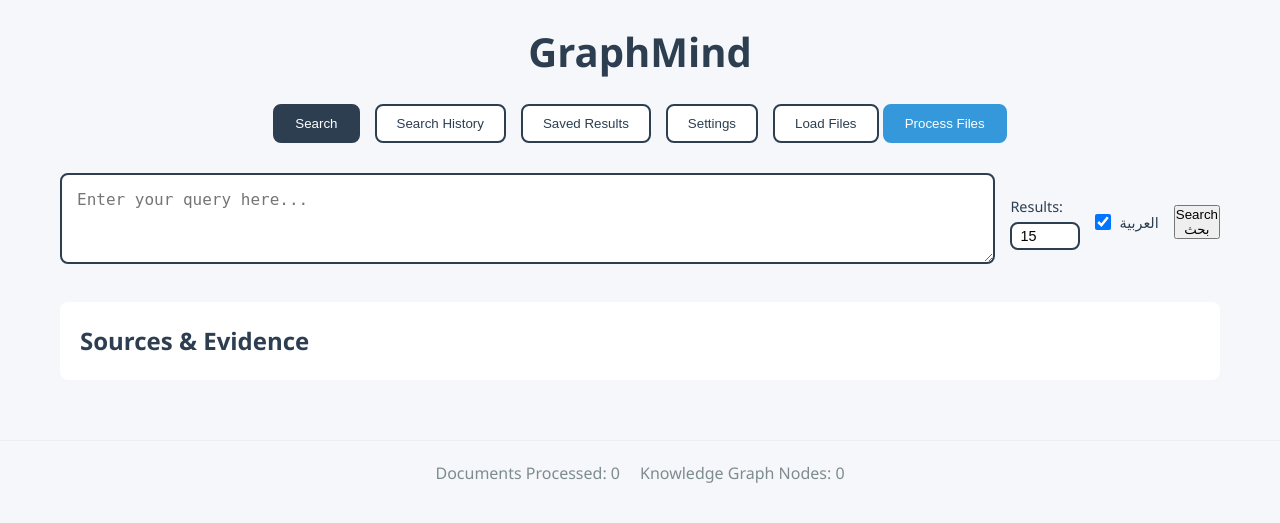
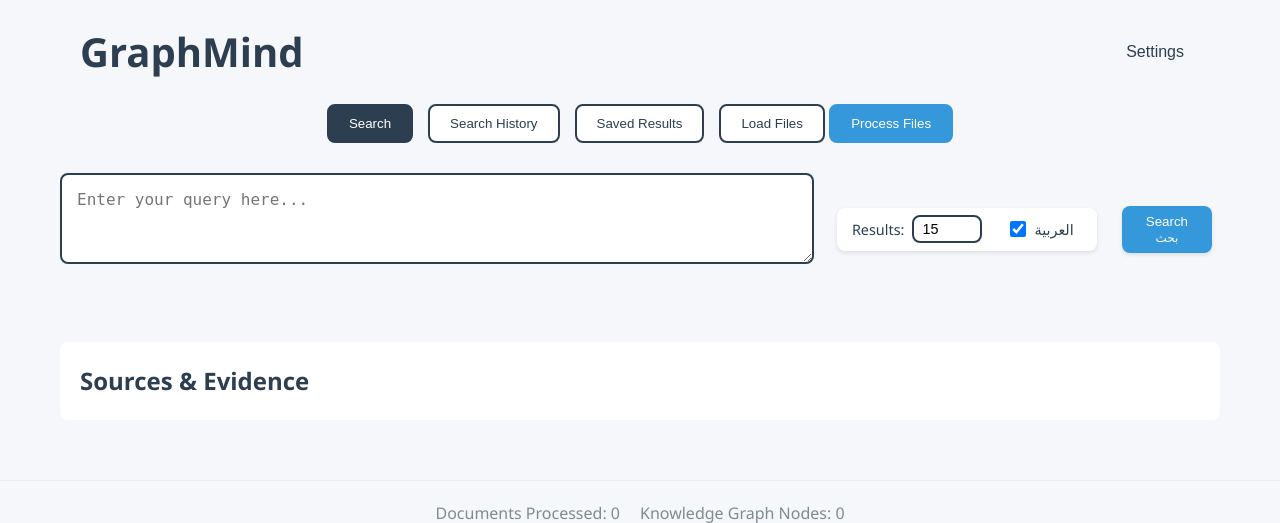
Before and after one commit to Muhanad-husn/hybridRAG, a Flask app: page / in a window 1280 px wide. Shown: the top 523 px of the page. Run offline with Flask 3, Linux system fonts and the light colour scheme; parts of the project's set-up code (start-up, migrations or seed data) failed here and were passed over.

Commit message:
UI Enhancement: Improved layout and spacing
- Moved Settings button to header level with GraphMind title
- Reorganized search controls for better visual hierarchy
- Fixed spacing and overlap issues
- Enhanced search button and controls styling
- Improved overall layout organization

```diff
--- a/static/css/styles.css
+++ b/static/css/styles.css
@@ -36,14 +36,35 @@ body {
 
 /* Header and Navigation */
 header {
-    text-align: center;
     margin-bottom: 30px;
+}
+
+.header-top {
+    display: flex;
+    justify-content: space-between;
+    align-items: center;
+    margin-bottom: 20px;
+    padding: 0 20px;
 }
 
 header h1 {
     color: var(--primary-color);
-    margin-bottom: 20px;
     font-size: 2.5em;
+    margin: 0;
+}
+
+.header-top .nav-btn {
+    background: transparent;
+    border: none;
+    color: var(--primary-color);
+    font-size: 1em;
+    padding: 8px 16px;
+    transition: all var(--transition-speed);
+}
+
+.header-top .nav-btn:hover {
+    background: rgba(0, 0, 0, 0.05);
+    color: var(--primary-color);
 }
 
 .main-nav {
@@ -89,19 +110,99 @@ header h1 {
 
 /* Search Form */
 .search-form {
-    margin-bottom: 30px;
+    margin-bottom: 40px;
 }
 
 .search-controls {
+    margin-top: 15px;
+}
+
+.query-builder {
+    margin-bottom: 10px;
+}
+
+.search-options {
     display: flex;
     align-items: center;
+    justify-content: flex-end;
     gap: 15px;
+    padding: 8px;
+    background: transparent;
+    border-radius: var(--border-radius);
+    margin-top: 10px;
+}
+
+.input-group {
+    position: relative;
+    margin-bottom: 60px;
+}
+
+.search-options-group {
+    display: flex;
+    align-items: center;
+    gap: 20px;
+    padding: 6px 15px;
+    background: white;
+    border-radius: var(--border-radius);
+    box-shadow: var(--shadow-sm);
+    margin-right: 10px;
 }
 
 .results-count {
     display: flex;
+    align-items: center;
+    gap: 8px;
+}
+
+.results-count input {
+    width: 60px;
+    padding: 4px 8px;
+    border: 1px solid var(--primary-color);
+    border-radius: 4px;
+    font-size: 0.9em;
+}
+
+.translate-toggle {
+    display: flex;
+    align-items: center;
+    gap: 6px;
+    padding: 4px 8px;
+    border-radius: 4px;
+    cursor: pointer;
+}
+
+.translate-toggle:hover {
+    background: rgba(0, 0, 0, 0.05);
+}
+
+/* Enhanced Search Button */
+.search-btn {
+    padding: 8px 24px;
+    background: var(--accent-color);
+    color: white;
+    border: none;
+    border-radius: var(--border-radius);
+    cursor: pointer;
+    transition: all var(--transition-speed);
+    box-shadow: var(--shadow-sm);
+    display: flex;
     flex-direction: column;
-    gap: 4px;
+    align-items: center;
+    gap: 2px;
+}
+
+.search-btn .btn-text-en {
+    font-size: 1em;
+}
+
+.search-btn .btn-text-ar {
+    font-size: 0.9em;
+}
+
+.search-btn:hover {
+    background: var(--primary-color);
+    transform: translateY(-1px);
+    box-shadow: var(--shadow-md);
 }
 
 .results-count input[type="number"] {
--- a/templates/index.html
+++ b/templates/index.html
@@ -9,12 +9,14 @@
 <body>
     <div class="container">
         <header>
+            <div class="header-top">
                 <h1>GraphMind</h1>
+                <button class="nav-btn" data-view="settings">Settings</button>
+            </div>
             <nav class="main-nav">
                 <button class="nav-btn active" data-view="search">Search</button>
                 <button class="nav-btn" data-view="history">Search History</button>
                 <button class="nav-btn" data-view="saved">Saved Results</button>
-                <button class="nav-btn" data-view="settings">Settings</button>
                 <div class="file-actions">
                     <input type="file" id="fileInput" multiple style="display: none">
                     <button id="loadFilesBtn" class="nav-btn">Load Files</button>
@@ -42,15 +44,22 @@
                             </div>
                         </div>
                         <div class="search-controls">
+                            <div class="search-options">
+                                <div class="search-options-group">
                                     <label class="results-count">
-                                <div class="results-label">Results:</div>
+                                        <span class="results-label">Results:</span>
                                         <input type="number" id="resultsCount" min="5" max="80" value="15" title="Number of results (5-80)">
                                     </label>
                                     <label class="translate-toggle">
                                         <input type="checkbox" id="translateToggle" checked>
                                         <span class="toggle-label">العربية</span>
                                     </label>
-                            <button type="submit" id="searchButton">Search<br>بحث</button>
+                                </div>
+                                <button type="submit" id="searchButton" class="search-btn">
+                                    <span class="btn-text-en">Search</span>
+                                    <span class="btn-text-ar">بحث</span>
+                                </button>
+                            </div>
                         </div>
                     </div>
                 </form>
```
Lines whose indentation alone changed are shown as unchanged.
